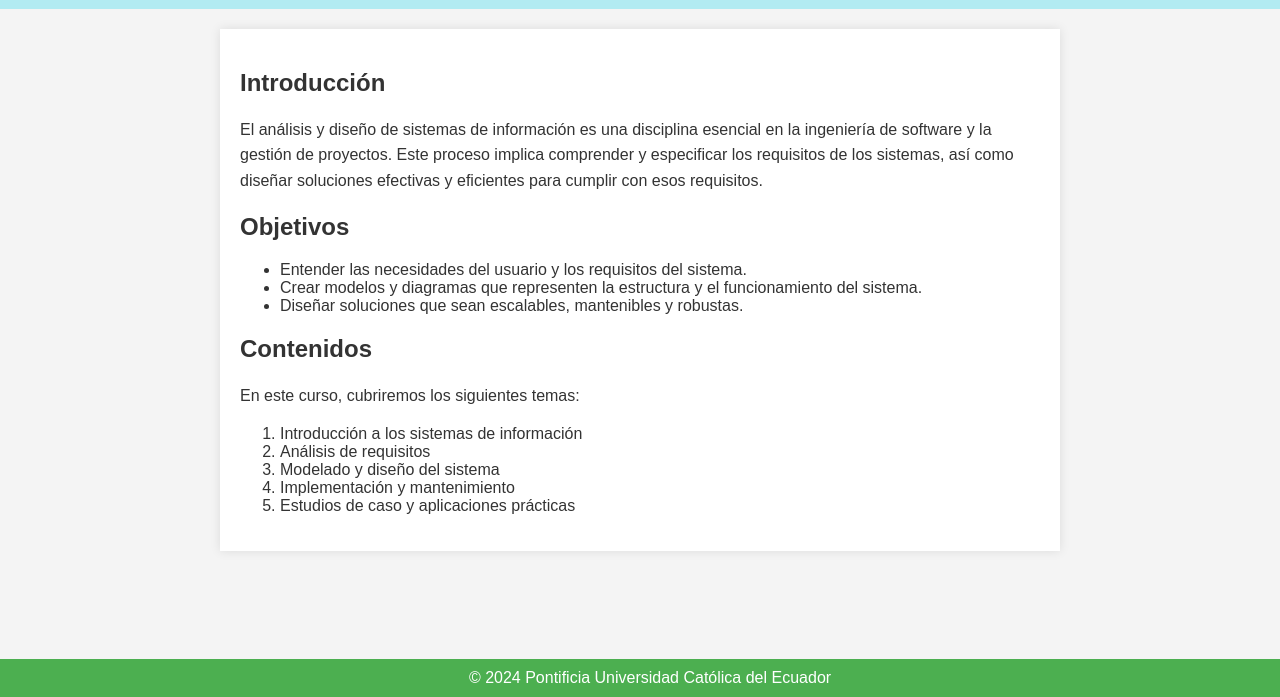
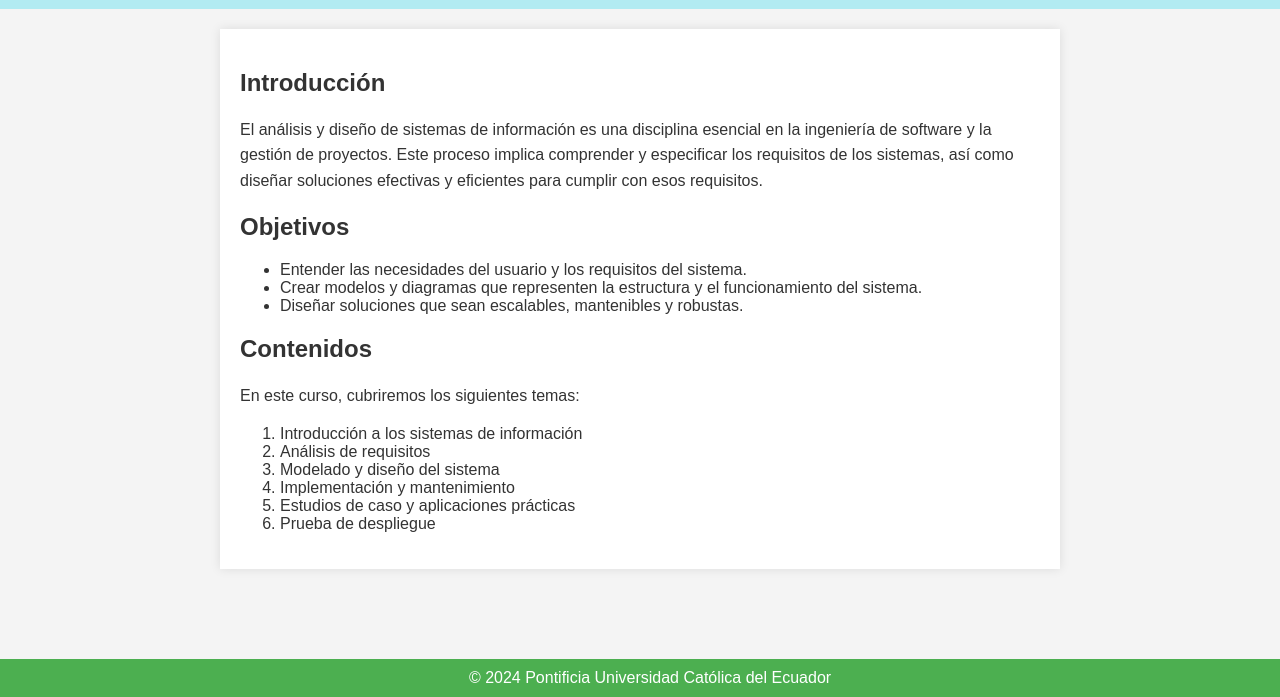
Before and after one commit to ADSIGeneral/Paginapresentacion, a plain HTML site: page Caratula.html in a window 1280 px wide. Shown: the part 103-800 px from the top of the page. Drawn offline with Linux system fonts and the light colour scheme.

Commit message:
Prueba para entrega

```diff
--- a/Caratula.html
+++ b/Caratula.html
@@ -70,6 +70,7 @@
                 <li>Modelado y diseño del sistema</li>
                 <li>Implementación y mantenimiento</li>
                 <li>Estudios de caso y aplicaciones prácticas</li>
+                <li>Prueba de despliegue</li>
             </ol>
         </div>
     </main>
```
